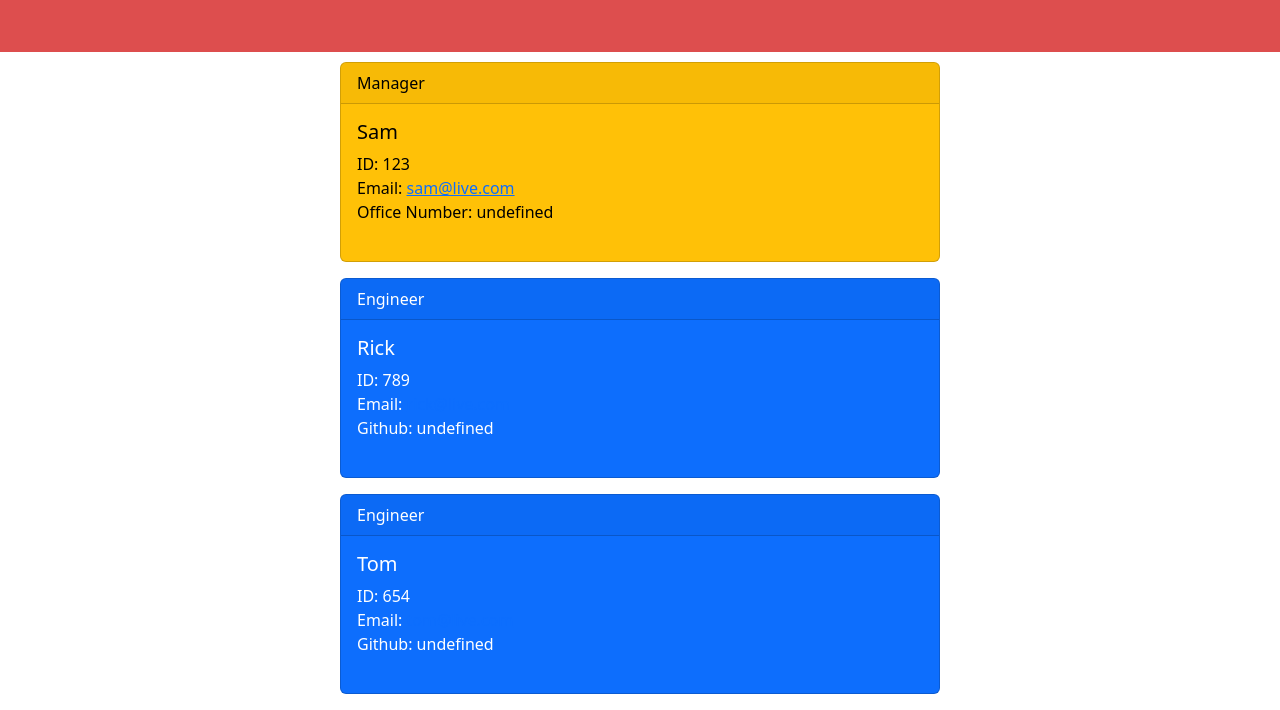
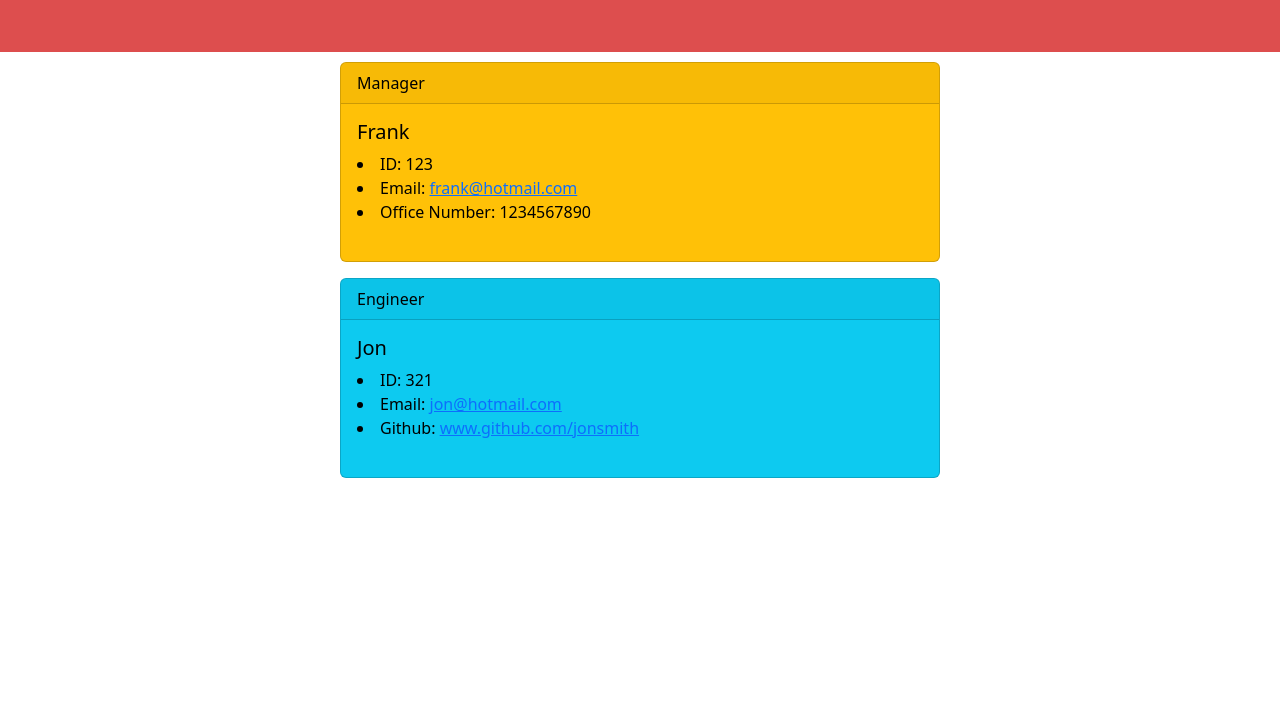
Before and after one commit to Derrick-Edowen/Team-Profile-Generator, a plain HTML site: page dist/index.html in a window 1280 px wide. Shown: the part 98-808 px from the top of the page. Drawn offline with nearby package versions, Linux system fonts and the light colour scheme.

Commit message:
Mofified template file. Updated HTML and fixed pathing errors in index.js

```diff
--- a/dist/index.html
+++ b/dist/index.html
@@ -18,32 +18,22 @@
         <div class="card text-bg-warning mb-3 box" style="max-width: 80rem;">
         <div class="card-header">Manager</div>
         <div class="card-body">
-          <h5 class="card-title">Sam</h5>
-        <li class="list-group-item">ID: 123</li>
-        <li class="list-group-item">Email: <a href="mailto:sam@live.com">sam@live.com</a></li>
-        <li class="list-group-item">Office Number: undefined</li>
+          <h5 class="card-title">Frank</h5>
+        <li>ID: 123</li>
+        <li>Email: <a href="mailto:frank@hotmail.com">frank@hotmail.com</a></li>
+        <li>Office Number: 1234567890</li>
         </div>
       </div>
     </div>
     <div id='Engineer'>
-      <div class="card text-bg-primary mb-3 box" style="max-width: 80rem;">
+      <div class="card text-bg-info mb-3 box" style="max-width: 80rem;">
         <div class="card-header">Engineer</div>
         <div class="card-body">
-          <h5 class="card-title">Rick</h5>
-        <li class="list-group-item">ID: 789</li>
-        <li class="list-group-item">Email: <a href="mailto:rick@live.com">rick@live.com</a></li>
-        <li class="list-group-item">Github: undefined</li>
-        </div>
-      </div>
-    </div>
-    <div id='Engineer'>
-      <div class="card text-bg-primary mb-3 box" style="max-width: 80rem;">
-        <div class="card-header">Engineer</div>
-        <div class="card-body">
-          <h5 class="card-title">Tom</h5>
-        <li class="list-group-item">ID: 654</li>
-        <li class="list-group-item">Email: <a href="mailto:tom@live.com">tom@live.com</a></li>
-        <li class="list-group-item">Github: undefined</li>
+          <h5 class="card-title">Jon</h5>
+        <li>ID: 321</li>
+        <li>Email: <a href="mailto:jon@hotmail.com">jon@hotmail.com</a></li>
+        <li>Github:
+        <a href="https://www.github.com/jonsmith" target="_blank">www.github.com/jonsmith</a></li>
         </div>
       </div>
     </div>
--- a/index.js
+++ b/index.js
@@ -14,7 +14,7 @@ const start = () => managerQuest()
 const managerQuest = () => {
     inquirer.prompt(manQuestions)
     .then((answers) => {
-        answers = new Manager(answers.name,  answers.id, answers.email, answers.officeNumber)
+        answers = new Manager(answers.name,  answers.id, answers.email, answers.office)
         employeeQuest.push(answers);
         return employeeRespond();
     })
@@ -22,7 +22,7 @@ const managerQuest = () => {
 const engineerQuest = () => {
     inquirer.prompt(engQuestions)
     .then((answers) => {
-        answers = new Engineer(answers.name,  answers.id, answers.email, answers.git)
+        answers = new Engineer(answers.name,  answers.id, answers.email, answers.github)
         employeeQuest.push(answers);
         return employeeRespond();
     })
```
Also changed, not shown: src/template.js (+11 -10 lines).
